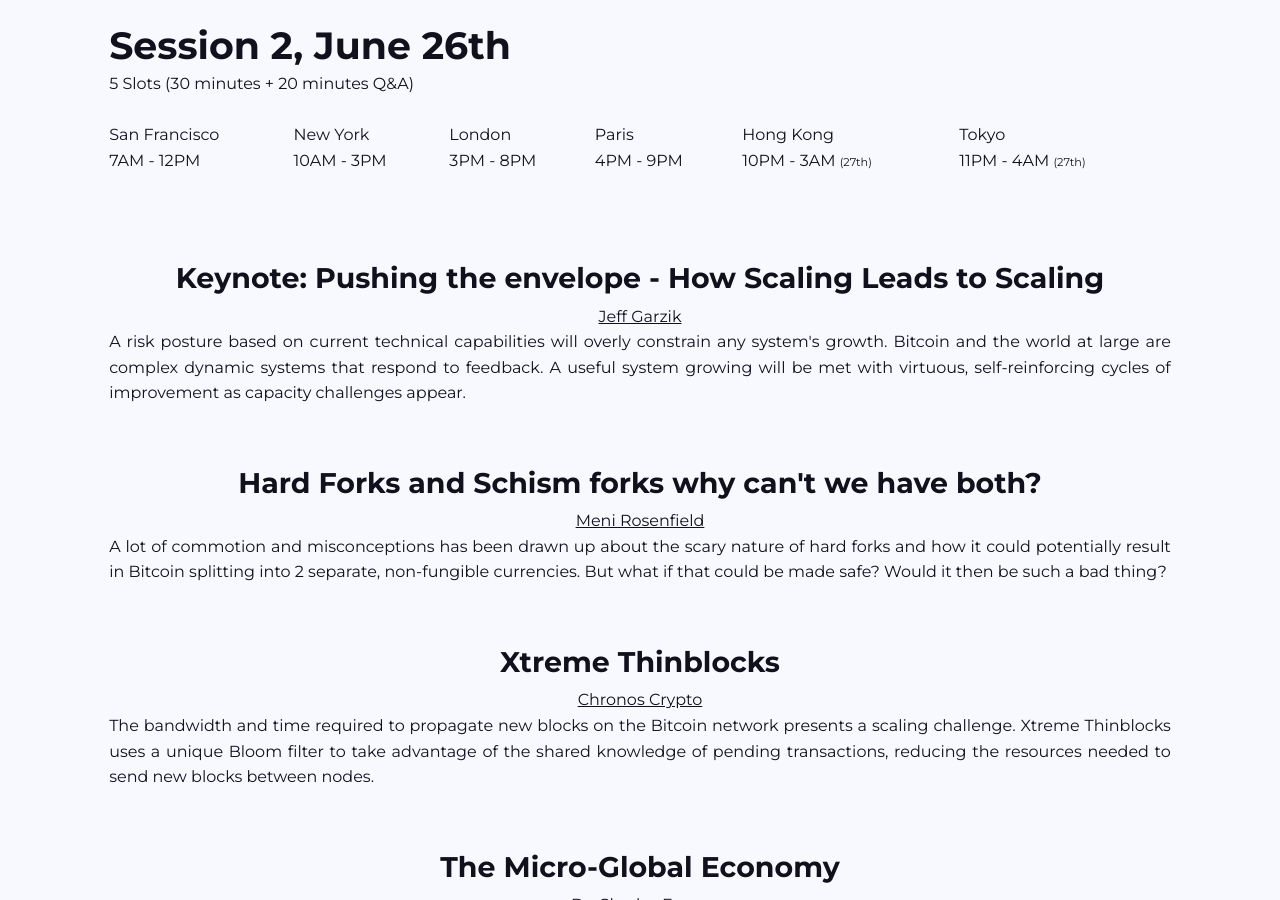
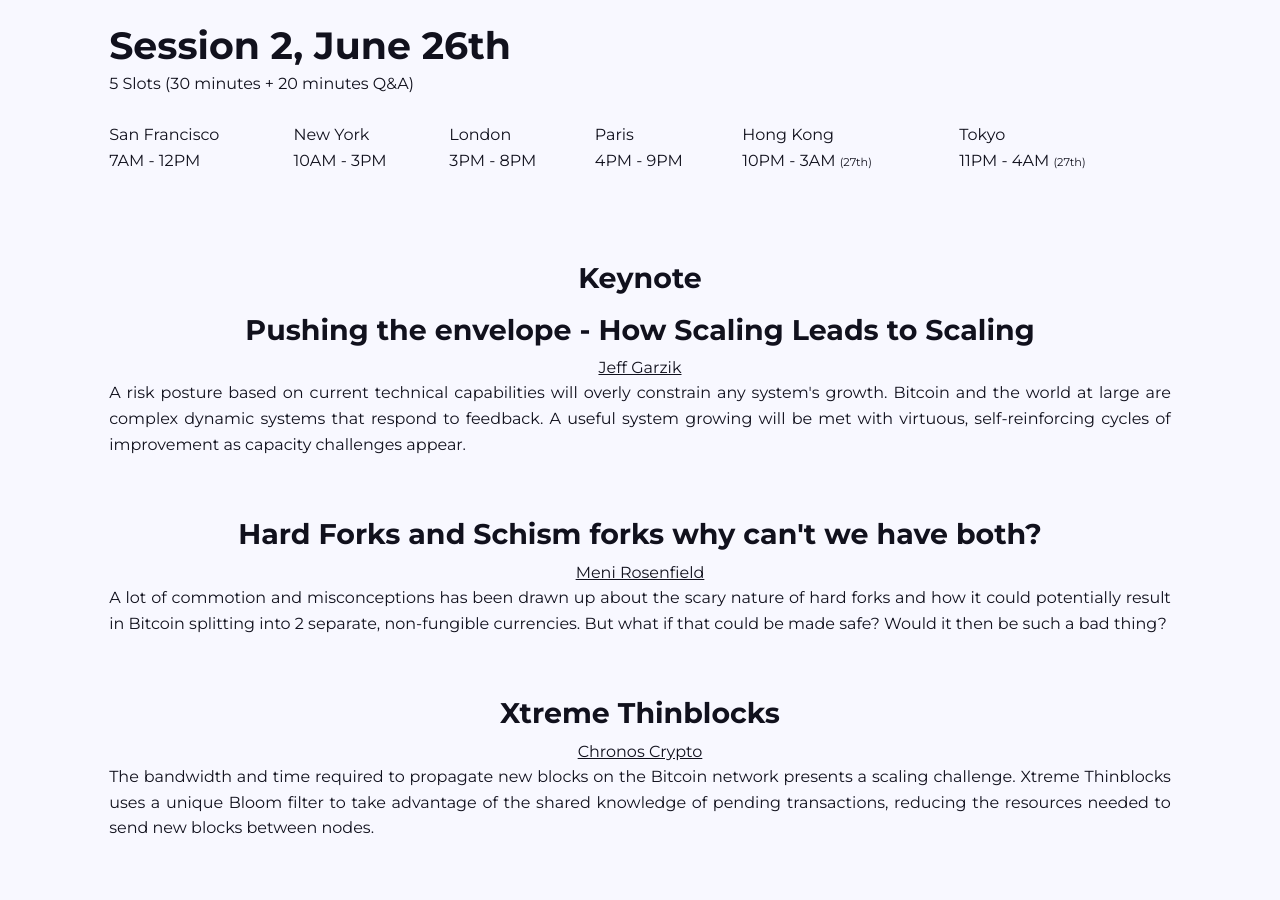
Before and after one commit to bitcoinclassic/onChain, a Jekyll site: the page built from presentations.html, in a window 1280 px wide and 900 px high, scrolled down 1325 px. Built offline with Jekyll 4.4.1, drawn with Linux system fonts in a browser that asks for light colours; nearby versions of some CDN libraries; comment, search, counter and statistics services are not loaded.

```diff
--- a/presentations.html
+++ b/presentations.html
@@ -95,7 +95,8 @@ layout: default
 
 
  <article class="paper">
-    <h2>Keynote: Pushing the envelope - How Scaling Leads to Scaling</h2>
+    <h2>Keynote</h2>
+    <h2>Pushing the envelope - How Scaling Leads to Scaling</h2>
     <span class="author"><a href="/speakers.html#garzik">Jeff Garzik</a></span>
     <p class="more">
       A risk posture based on current technical capabilities will overly constrain any system's growth. Bitcoin and the world at large are complex dynamic systems that respond to feedback. A useful system growing will be met with virtuous, self-reinforcing cycles of improvement as capacity challenges appear.
```
